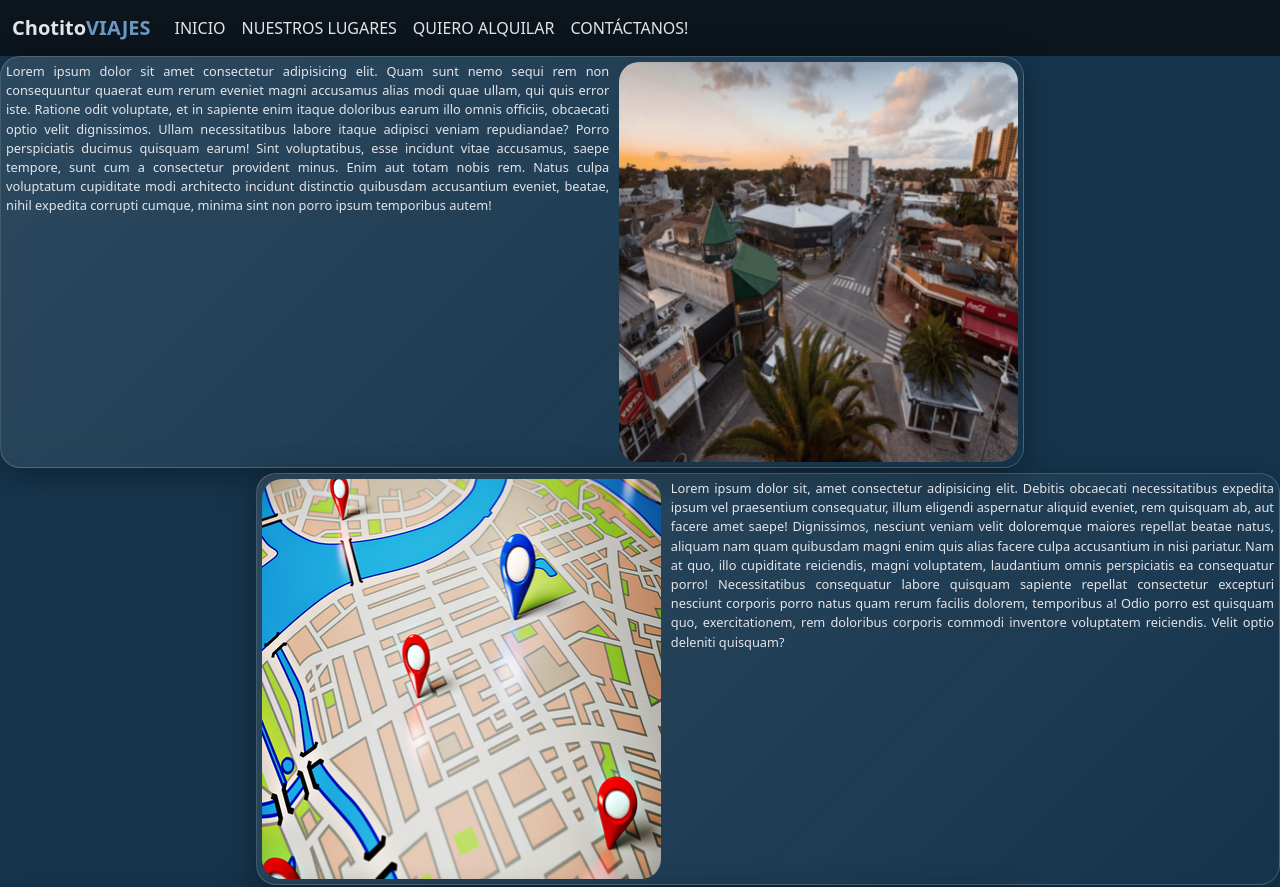
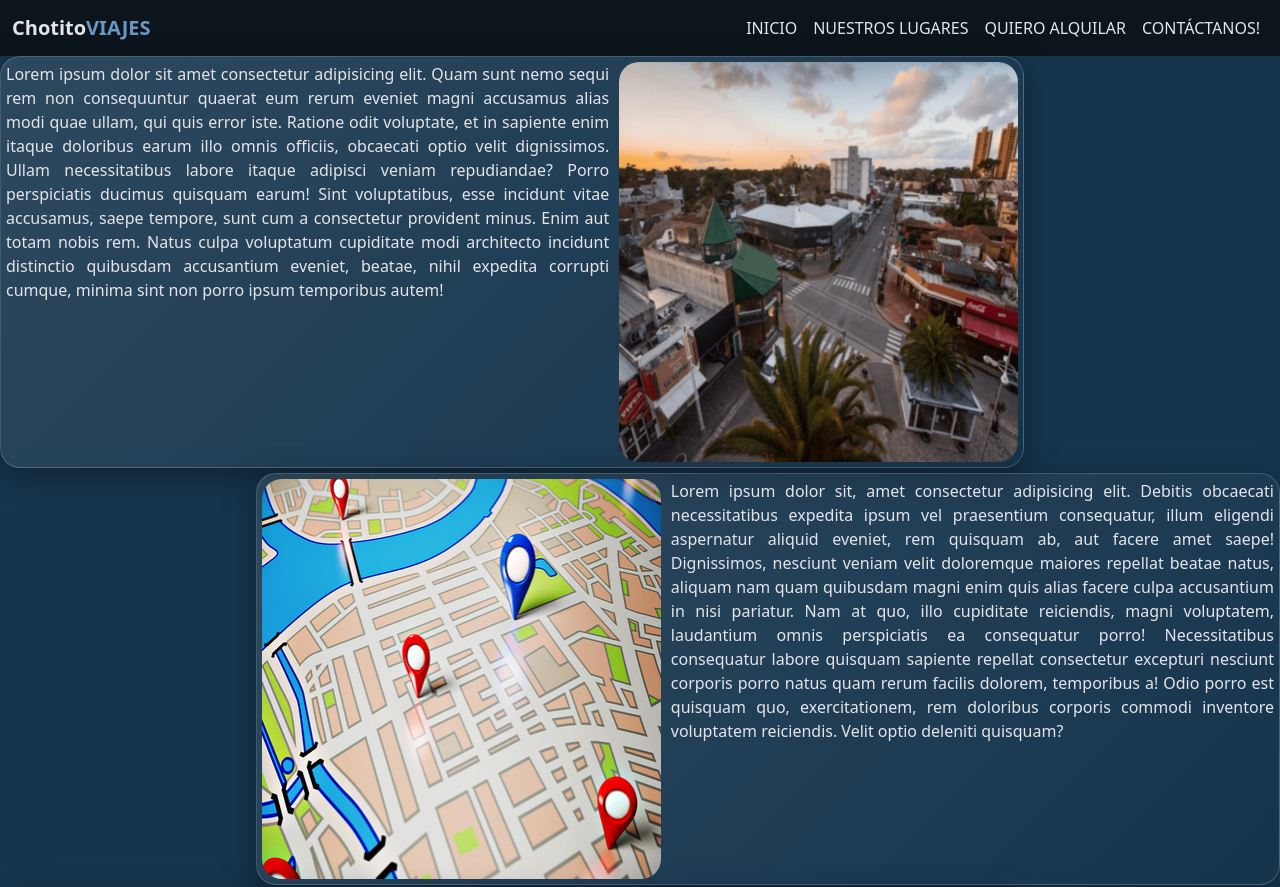
Before and after one commit to Schanzenbach/Proyecto-Final-Arg-Programa-4.0, a plain HTML site: page index.html in a window 1280 px wide. Shown: the top 887 px of the page. Drawn offline with nearby package versions, Linux system fonts and the light colour scheme.

Commit message:
detalles

```diff
--- a/scss/style.scss
+++ b/scss/style.scss
@@ -17,6 +17,10 @@
     header {
         .navbar{
             background-color: map-get($colors, darkest);
+            &-collapse{
+                display :flex;
+                justify-content:end;
+            }
             &-brand{
                 color: map-get($colors, hueso);
                 &:hover{
@@ -37,6 +41,9 @@
                     color: map-get($colors, hueso);
                     &:hover{
                         color: map-get($colors, azul_clarito);
+                    }
+                    &:focus{
+                        color: map-get($colors, hueso);
                     }
                 }
             }
@@ -205,7 +212,7 @@
                     .big-container{
                         width: 60%;
                         p{
-                            font-size: 0.8rem;
+                            font-size: 1rem;
                             text-align: justify;
                         }
                     }
@@ -216,6 +223,7 @@
                             width: 100%;
                         }
                     }
+
             }
 
         }
```
Also changed, not shown: scss/style.css, 1 other file.
